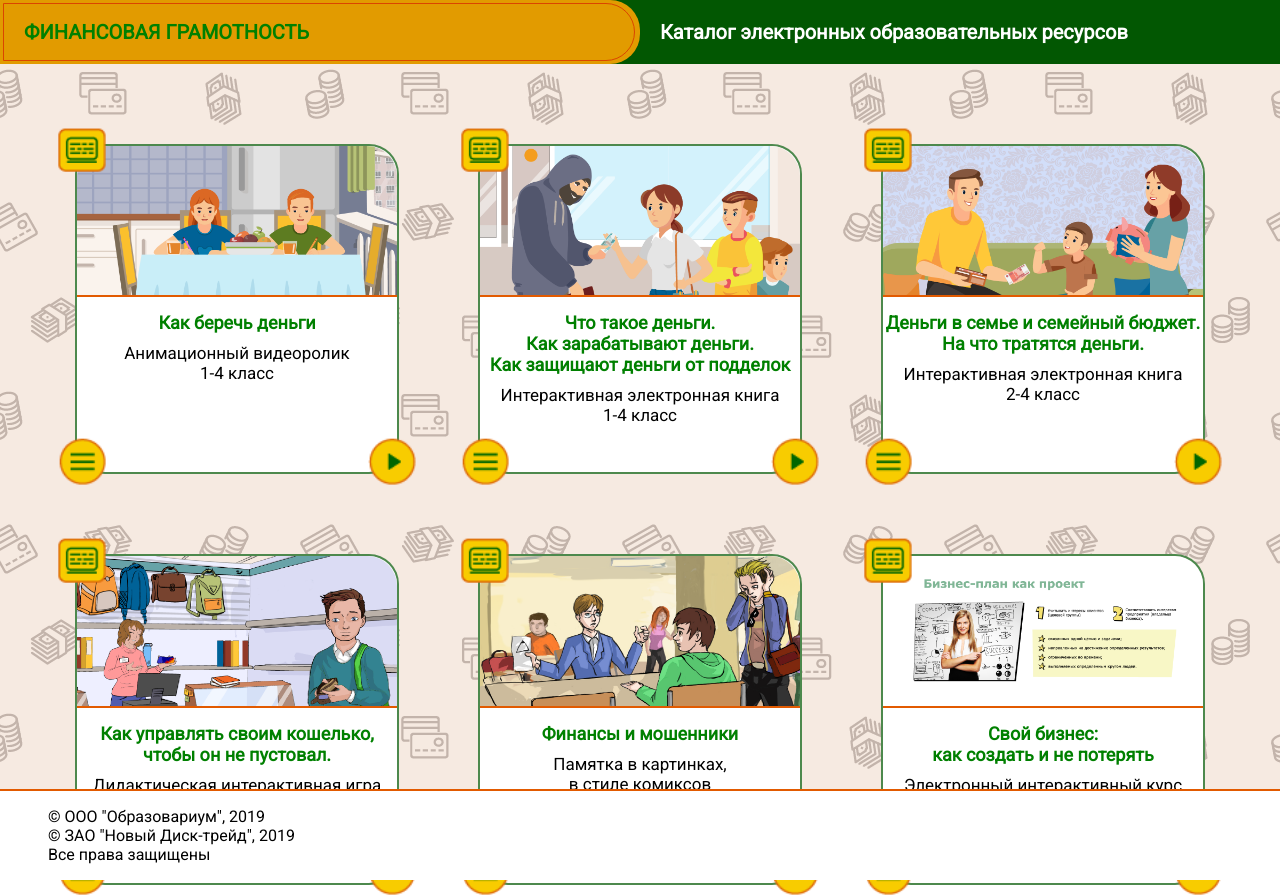
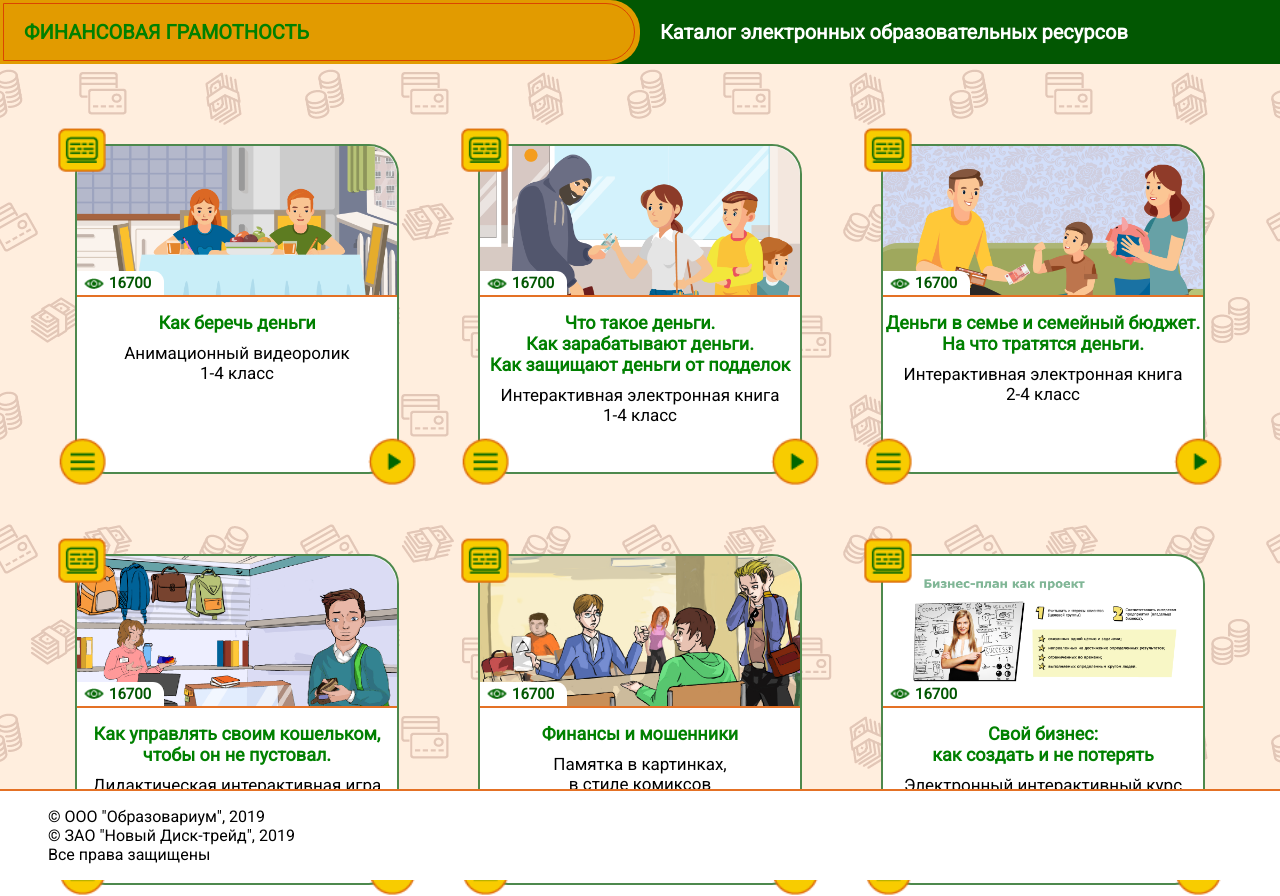
Before and after one commit to beardm4n/layout, a plain HTML site: page index.html in a window 1280 px wide. Drawn offline with Linux system fonts and the light colour scheme.

Commit message:
added some details

```diff
--- a/index.html
+++ b/index.html
@@ -25,8 +25,13 @@
                     <img class="img-menu--computer" src="img/computer.png" alt="">
                     <img class="img-menu--menu" src="img/menu.png" alt="">
                     <img class="img-menu--start" src="img/start.png" alt="">
+
                     <div class="preview-card">
                         <img class="img" src="img/preview_1.png" alt="">
+                        <div class="view">
+                            <img class="view-img" src="img/view.png" alt="">
+                            <span class="view-text">16700</span>
+                        </div>
                     </div>
                     <div class="preview-text">
                         <span class="title">
@@ -44,6 +49,10 @@
                     <img class="img-menu--start" src="img/start.png" alt="">
                     <div class="preview-card">
                         <img class="img" src="img/preview_2.png" alt="">
+                        <div class="view">
+                            <img class="view-img" src="img/view.png" alt="">
+                            <span class="view-text">16700</span>
+                        </div>
                     </div>
                     <div class="preview-text">
                         <span class="title">
@@ -63,6 +72,10 @@
                     <img class="img-menu--start" src="img/start.png" alt="">
                     <div class="preview-card">
                         <img class="img" src="img/preview_3.png" alt="">
+                        <div class="view">
+                            <img class="view-img" src="img/view.png" alt="">
+                            <span class="view-text">16700</span>
+                        </div>
                     </div>
                     <div class="preview-text">
                         <span class="title">
@@ -81,10 +94,14 @@
                     <img class="img-menu--start" src="img/start.png" alt="">
                     <div class="preview-card">
                         <img class="img" src="img/preview_4.png" alt="">
+                        <div class="view">
+                            <img class="view-img" src="img/view.png" alt="">
+                            <span class="view-text">16700</span>
+                        </div>
                     </div>
                     <div class="preview-text">
                         <span class="title">
-                            Как управлять своим кошелько,<br>
+                            Как управлять своим кошельком,<br>
                             чтобы он не пустовал.
                         </span>
                         <span class="text">
@@ -99,6 +116,10 @@
                     <img class="img-menu--start" src="img/start.png" alt="">
                     <div class="preview-card">
                         <img class="img" src="img/preview_5.png" alt="">
+                        <div class="view">
+                            <img class="view-img" src="img/view.png" alt="">
+                            <span class="view-text">16700</span>
+                        </div>
                     </div>
                     <div class="preview-text">
                         <span class="title">
@@ -117,6 +138,10 @@
                     <img class="img-menu--start" src="img/start.png" alt="">
                     <div class="preview-card">
                         <img class="img" src="img/preview_6.png" alt="">
+                        <div class="view">
+                            <img class="view-img" src="img/view.png" alt="">
+                            <span class="view-text">16700</span>
+                        </div>
                     </div>
                     <div class="preview-text">
                         <span class="title">
--- a/styles.css
+++ b/styles.css
@@ -12,7 +12,9 @@ body::after {
 	top: 0;
 	right: 0;
 	bottom: 0;
-	z-index: -1;
+    z-index: -1;
+    opacity: 0.7;
+    filter: saturate(2.5);
 	width: 100%;
 	height: 100%;
 	background: url('img/pattern.png') repeat;
@@ -121,11 +123,37 @@ header {
     top: 290px;
 }
 
+.view {
+    border-radius: 0 11px 0 0;
+    position: absolute;
+    left: 0;
+    bottom: 0;
+    display: flex;
+    flex-direction: row;
+    justify-content: flex-start;
+    align-items: center;
+    padding: 0 10px 0 5px;
+    background: white;
+}
+
+.view-img {
+    width: 20px;
+    margin: 2px;
+}
+
+.view-text {
+    color: rgb(2, 87, 2);
+    font-weight: 700;
+    font-size: 15px;
+    margin: 3px;
+}
+
 .preview-card {
     display: flex;
     justify-content: center;
     border-radius: 30px 30px 0 0;
     overflow: hidden;
+    position: relative;
 }
 
 .preview-text {
@@ -133,8 +161,9 @@ header {
     flex-direction: column;
     justify-content: flex-start;
     align-items: center;
-    margin-top: 15px;
+    padding-top: 15px;
     height: 10rem;
+    border-top: 2px solid rgb(228, 113, 37);
 }
 
 .title {
@@ -154,16 +183,13 @@ header {
 img {
     width:100%;
 }
-.img {
-    border-bottom: 2px solid rgb(226, 90, 0);
-}
 
 footer {
     position: absolute;
     bottom: -5rem;
     background-color: white;
     width: 100%;
-    border-top: 2px solid rgb(226, 90, 0);
+    border-top: 2px solid rgb(228, 113, 37);
 }
 
 footer p {
```
